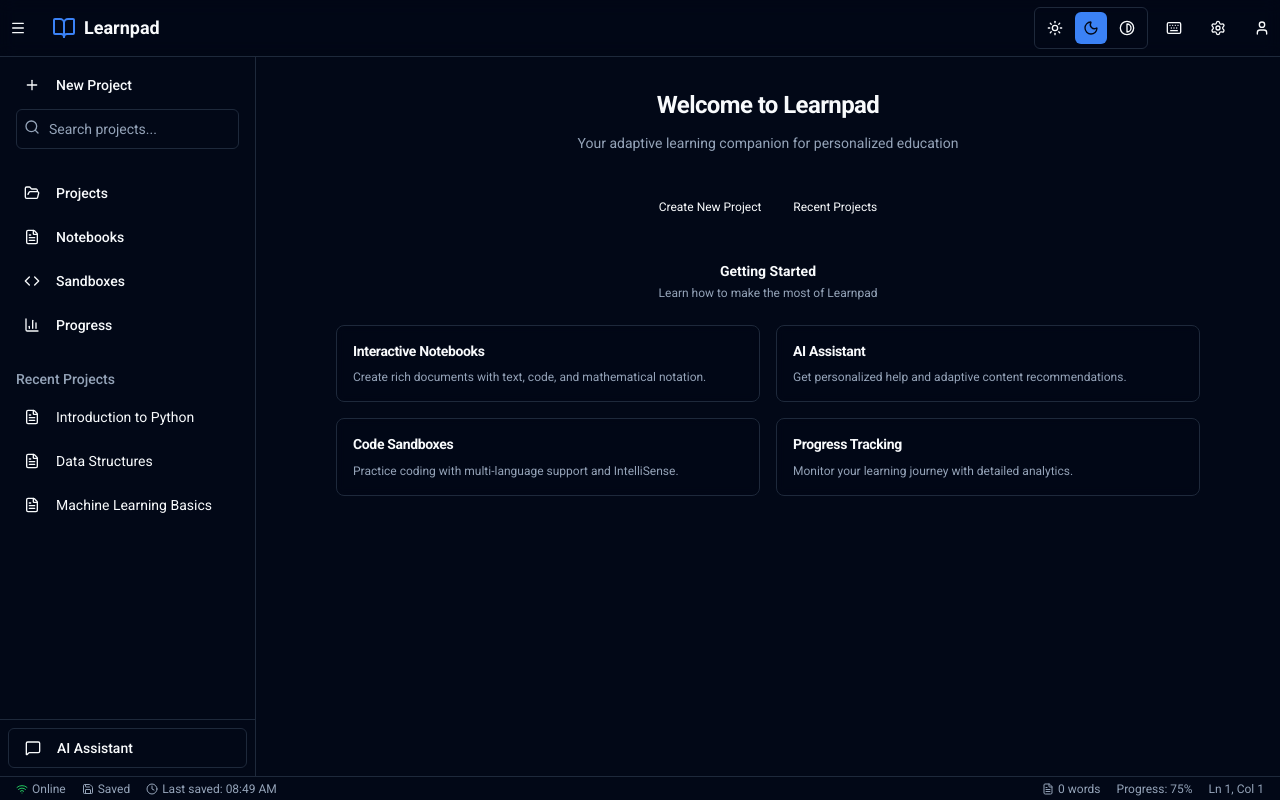
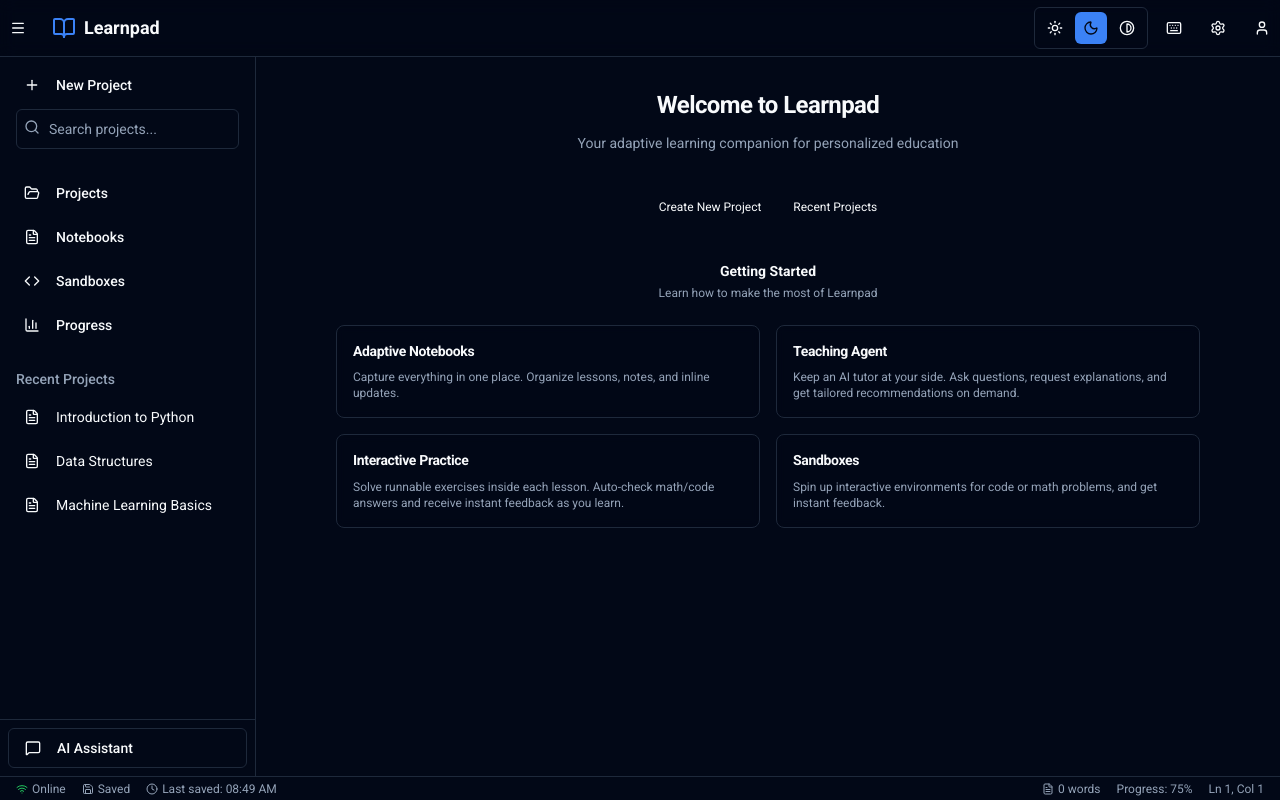
Before and after one commit to mematcha/learnpad, a Next.js app in the folder src/app/: page / in a window 1280 px wide. Built offline with nearby package versions, Linux system fonts and the light colour scheme.

Commit message:
Update feature titles and descriptions on Home page for improved clarity and engagement. Renamed features to better reflect functionality, enhancing user understanding of the platform's offerings.

```diff
--- a/src/app/app/page.tsx
+++ b/src/app/app/page.tsx
@@ -36,20 +36,20 @@ export default function Home() {
           </p>
           <div className="grid gap-4 md:grid-cols-2">
             <Feature
-              title="Interactive Notebooks"
-              description="Create rich documents with text, code, and mathematical notation."
+              title="Adaptive Notebooks"
+              description="Capture everything in one place. Organize lessons, notes, and inline updates."
             />
             <Feature
-              title="AI Assistant"
-              description="Get personalized help and adaptive content recommendations."
+              title="Teaching Agent"
+              description="Keep an AI tutor at your side. Ask questions, request explanations, and get tailored recommendations on demand."
             />
             <Feature
-              title="Code Sandboxes"
-              description="Practice coding with multi-language support and IntelliSense."
+              title="Interactive Practice"
+              description="Solve runnable exercises inside each lesson. Auto-check math/code answers and receive instant feedback as you learn."
             />
             <Feature
-              title="Progress Tracking"
-              description="Monitor your learning journey with detailed analytics."
+              title="Sandboxes"
+              description="Spin up interactive environments for code or math problems, and get instant feedback."
             />
           </div>
         </section>
```
